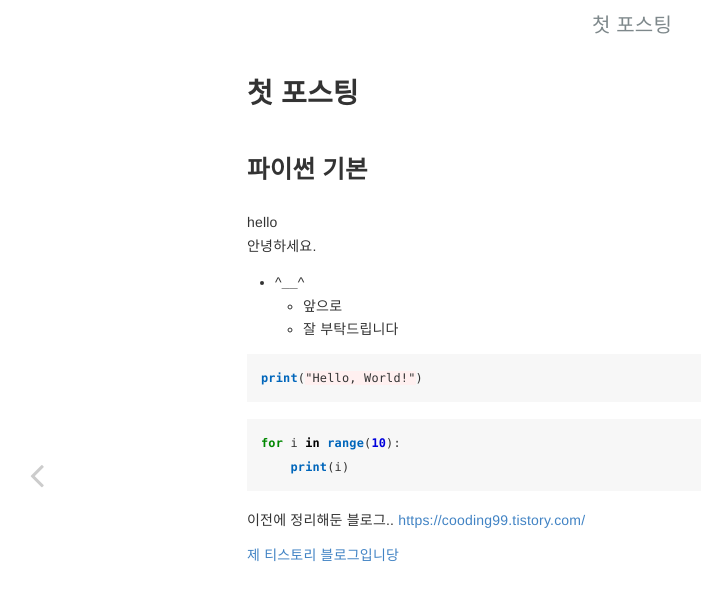
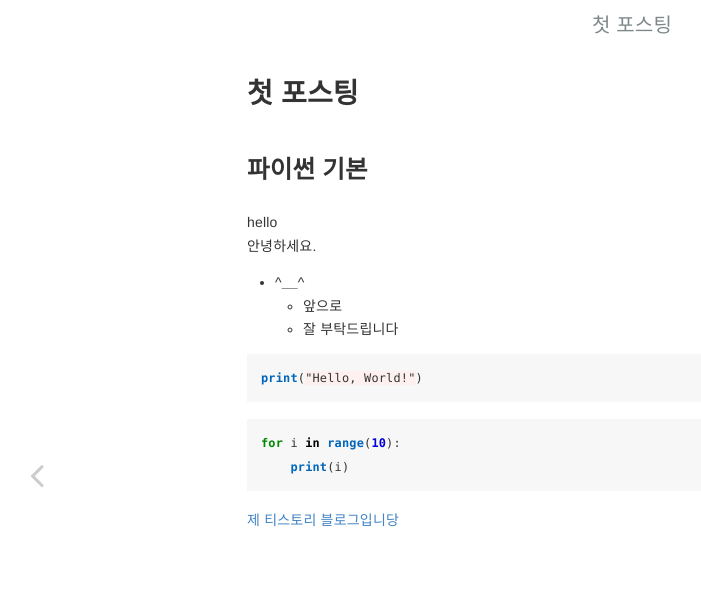
Before and after one commit to kimchoeun99/kimchoeun99.github.io, a Jekyll site: the page built from _posts/2021-08-23-first-post.md, in a window 1280 px wide. Shown: the top 601 px of the page, without its empty margins (8-709 px from the left). Built offline with Jekyll 4.4.1, drawn with Linux system fonts in a browser that asks for light colours.

Commit message:
Update 2021-08-23-first-post.md

````diff
--- a/_posts/2021-08-23-first-post.md
+++ b/_posts/2021-08-23-first-post.md
@@ -25,7 +25,4 @@ for i in range(10):
     print(i)
 ```
 
-이전에 정리해둔 블로그..
-<https://cooding99.tistory.com/>
-
 [제 티스토리 블로그입니당](https://cooding99.tistory.com/)
````
